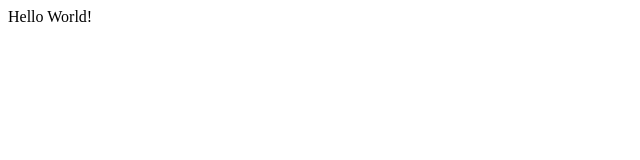
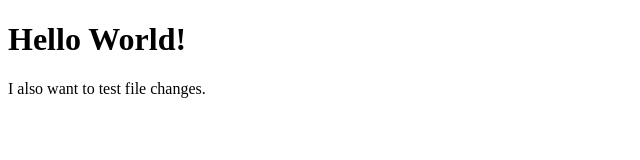
Before and after one commit to rookiez78/ClassTest, a plain HTML site: page index.html in a window 1280 px wide. Shown: the whole page, without its empty margins (0-640 px from the left). Drawn offline with Linux system fonts and the light colour scheme.

Commit message:
go commit again

```diff
--- a/index.html
+++ b/index.html
@@ -7,7 +7,8 @@
 </head>
 
 <body>
-Hello World!
+<h1>Hello World!</h1>
+<p>I also want to test file changes.</p>
 </body>
 
 </html>
```
